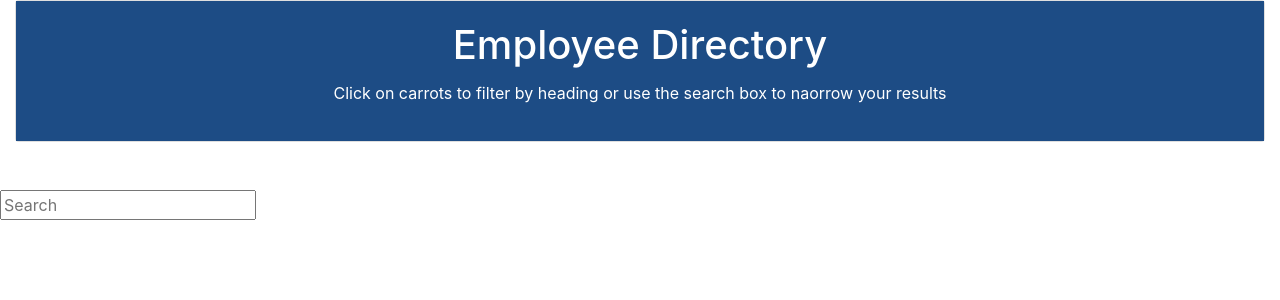
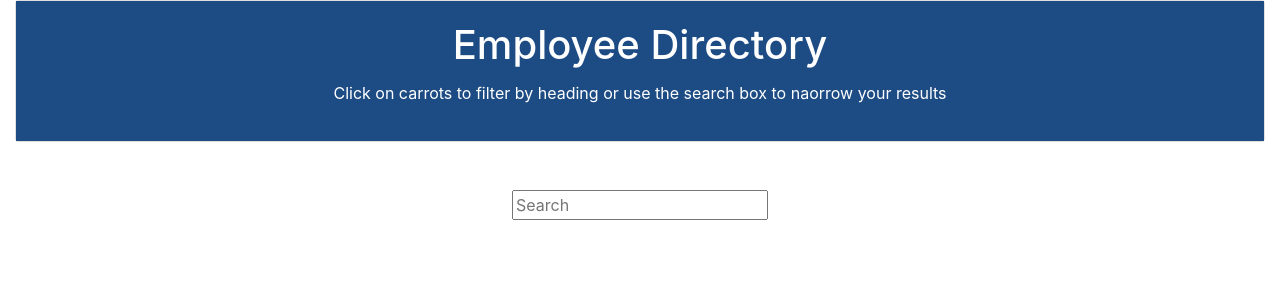
Before and after one commit to BrandonGrayson/Vue, a React (Create React App) app: page / in a window 1280 px wide. Shown: the top 300 px of the page. Built offline with nearby package versions, Linux system fonts and the light colour scheme.

Commit message:
centered input

```diff
--- a/src/components/Input.js
+++ b/src/components/Input.js
@@ -2,7 +2,7 @@ import React from 'react'
 
 const Input = props => {
     return (
-        <form className='mt-5' id='input'>
+        <form className='mt-5 d-flex justify-content-center' id='input'>
             <label>
                 <input type="text" placeholder='Search' name="name" />
             </label>
```
